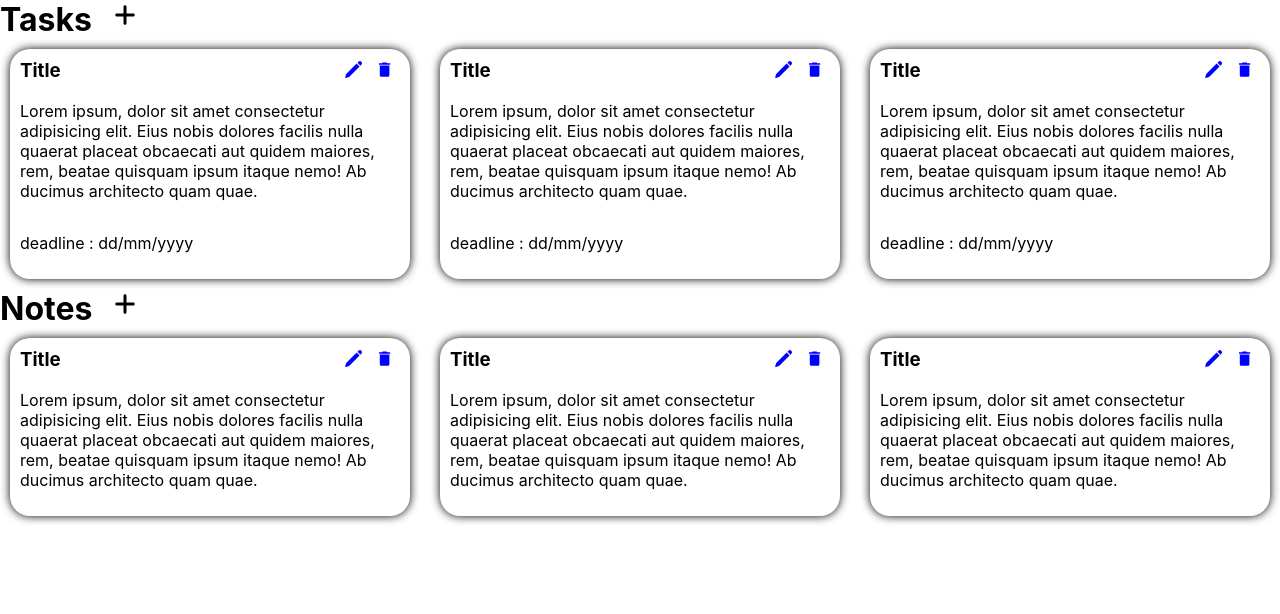
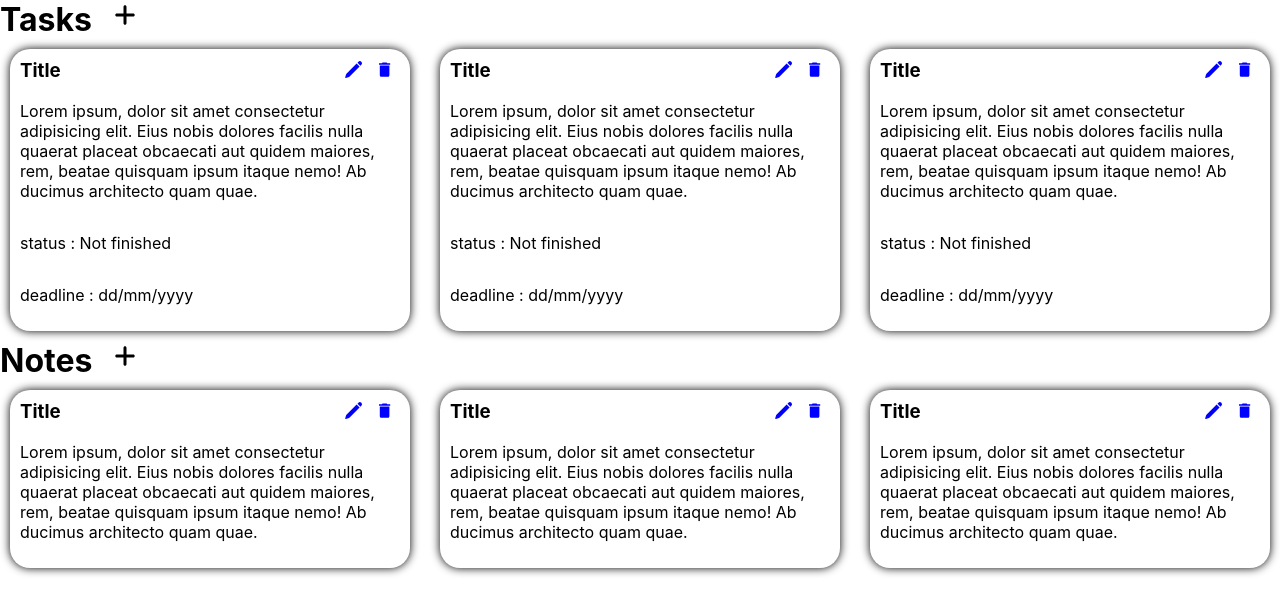
Before and after one commit to Devisowmya-547/toDo-frontend, a React (Create React App) app: page / in a window 1280 px wide. Shown: the top 614 px of the page. Built offline with nearby package versions, Linux system fonts and the light colour scheme.

Commit message:
Add files via upload

```diff
--- a/src/components/task/Task.jsx
+++ b/src/components/task/Task.jsx
@@ -10,16 +10,18 @@ function Task() {
   const [title, setTitle] = useState("");
   const [desc, setDesc] = useState("");
   const [deadline, setDeadline] = useState("");
+  const [completed, setCompleted] = useState();
   const arr = [
-    {title : "Title", desc : "Lorem ipsum, dolor sit amet consectetur adipisicing elit. Eius nobis dolores facilis nulla quaerat placeat obcaecati aut quidem maiores, rem, beatae quisquam ipsum itaque nemo! Ab ducimus architecto quam quae.", deadline : "dd/mm/yyyy"},
-    {title : "Title", desc : "Lorem ipsum, dolor sit amet consectetur adipisicing elit. Eius nobis dolores facilis nulla quaerat placeat obcaecati aut quidem maiores, rem, beatae quisquam ipsum itaque nemo! Ab ducimus architecto quam quae.", deadline : "dd/mm/yyyy"},
-    {title : "Title", desc : "Lorem ipsum, dolor sit amet consectetur adipisicing elit. Eius nobis dolores facilis nulla quaerat placeat obcaecati aut quidem maiores, rem, beatae quisquam ipsum itaque nemo! Ab ducimus architecto quam quae.", deadline : "dd/mm/yyyy"}
+    {title : "Title", desc : "Lorem ipsum, dolor sit amet consectetur adipisicing elit. Eius nobis dolores facilis nulla quaerat placeat obcaecati aut quidem maiores, rem, beatae quisquam ipsum itaque nemo! Ab ducimus architecto quam quae.", completed : false, deadline : "dd/mm/yyyy"},
+    {title : "Title", desc : "Lorem ipsum, dolor sit amet consectetur adipisicing elit. Eius nobis dolores facilis nulla quaerat placeat obcaecati aut quidem maiores, rem, beatae quisquam ipsum itaque nemo! Ab ducimus architecto quam quae.", completed : false, deadline : "dd/mm/yyyy"},
+    {title : "Title", desc : "Lorem ipsum, dolor sit amet consectetur adipisicing elit. Eius nobis dolores facilis nulla quaerat placeat obcaecati aut quidem maiores, rem, beatae quisquam ipsum itaque nemo! Ab ducimus architecto quam quae.", completed : false, deadline : "dd/mm/yyyy"}
   ]
   const [taskFlag, setTaskFlag] = useState(arr.map(() => ({ edit: false })));
   const toggleEdit = (index, task) => {
       setTitle(task.title)
       setDesc(task.desc)
       setDeadline(task.deadline)
+      setCompleted(task.completed)
     setTaskFlag(prevFlags =>
       prevFlags.map((flag, i) =>
         i === index ? { ...flag, edit: true} : flag
@@ -44,6 +46,7 @@ function Task() {
                   </div>
                 </div>
                 {taskFlag[index].edit ? <textarea type='textarea' id='desc' value={desc} required onChange={(e) => {setDesc(e.target.value)}}/> : <p>{task.desc}</p>}
+                {taskFlag[index].edit ? <div><label htmlFor="status">Finished </label><input type='checkbox' id='status' checked={completed} onChange={(e) => {setCompleted(!completed)}} /></div> : <p>status : {task.completed ? "Finished" : "Not finished"}</p>}
                 {taskFlag[index].edit ? <input type='text' id='deadline' value={deadline} required onChange={(e) => {setDeadline(e.target.value)}}/> : <p>deadline : {task.deadline}</p>}
               </form>
               </div>
```
